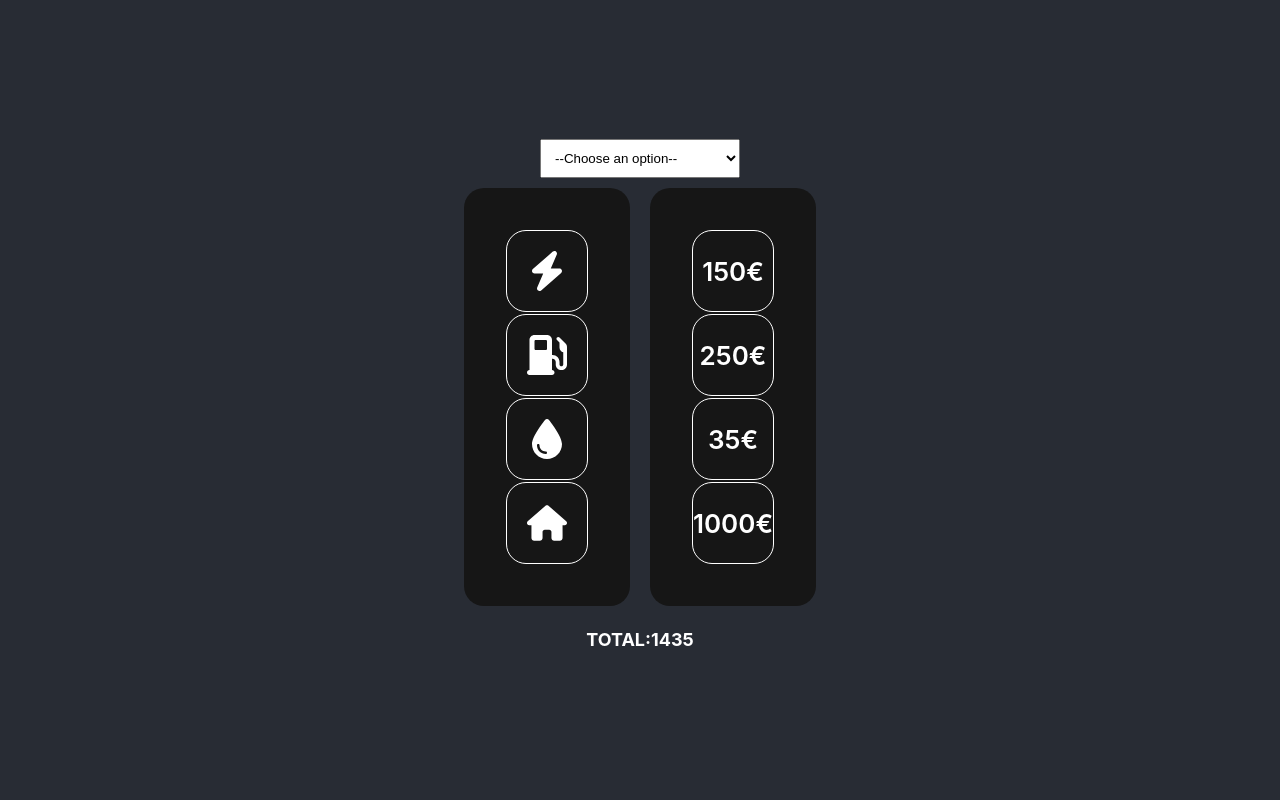
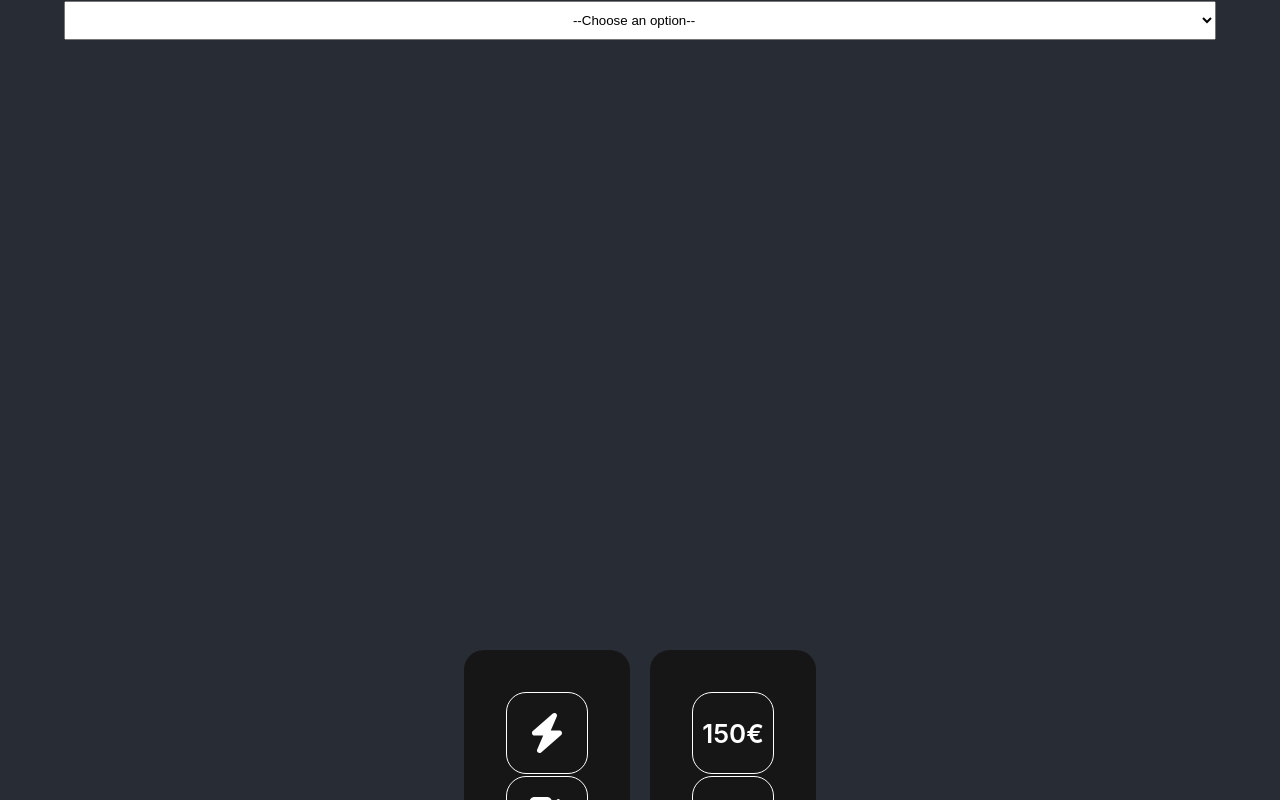
Before and after one commit to Vahdian/poshSite, a React (Create React App) app: page / in a window 1280 px wide. Shown: the top 800 px of the page. Built offline with nearby package versions, Linux system fonts and the light colour scheme.

Commit message:
new features2

```diff
--- a/src/pages/mainPage/MainPage.css
+++ b/src/pages/mainPage/MainPage.css
@@ -1,14 +1,22 @@
+.myScreen{
+    width: 100vw;
+    height: 50vw;
+}
+
+
 .mainTable{
     display: flex;
 }
 
 .mySelect{
-    width: 200px;
+    width: 90vw;
     padding: 10px;
+    margin-bottom: 40px;
+    text-align: center;
 }
 
 .total{
-    font-size: large;
+    font-size: 30px;
 }
 
 
--- a/src/pages/mainPage/MainPage.jsx
+++ b/src/pages/mainPage/MainPage.jsx
@@ -46,7 +46,7 @@ export default function MainPage() {
 
   return (
     <>
-      <div>
+      <div className="myScreen">
         <select
           value={selectedUser}
           onChange={handleChange}
@@ -132,8 +132,8 @@ export default function MainPage() {
         </div>
       </div>
       <h1 className="total">
-        TOTAL:
-        {selectedUser ? individualCosts(selectedUser).total : totalMonth()}
+        TOTAL:{" "}
+        {selectedUser ? individualCosts(selectedUser).total : totalMonth()}€
       </h1>
     </>
   );
```
